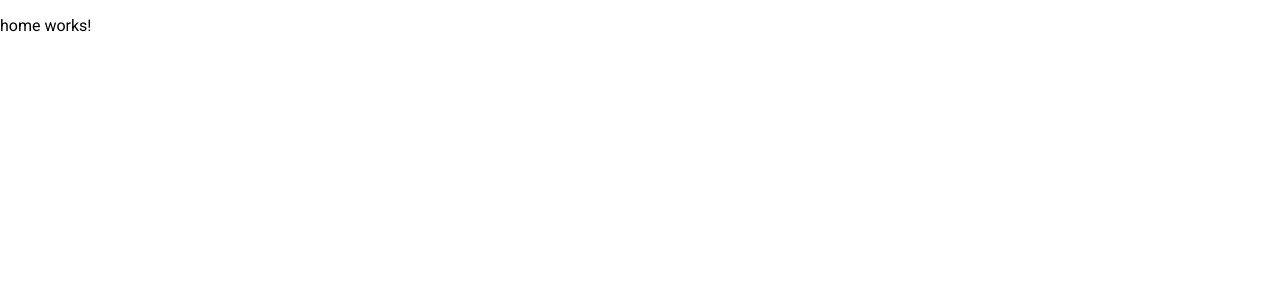
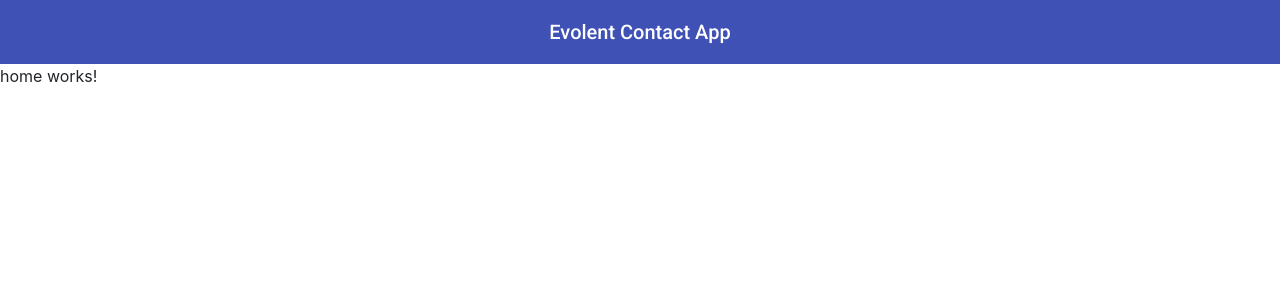
Before and after one commit to coder-shahezad/Evolent-Contact-App, an Angular app: page /home in a window 1280 px wide. Shown: the top 300 px of the page. Built offline with nearby package versions, Linux system fonts and the light colour scheme.

Commit message:
header component created

```diff
--- a/angular.json
+++ b/angular.json
@@ -29,7 +29,8 @@
             ],
             "styles": [
               "./node_modules/@angular/material/prebuilt-themes/indigo-pink.css",
-              "src/styles.scss"
+              "src/styles.scss",
+              "node_modules/bootstrap/dist/css/bootstrap.min.css"
             ],
             "scripts": []
           },
--- a/src/app/app.component.html
+++ b/src/app/app.component.html
@@ -1,2 +1,3 @@
+<app-header></app-header>
 <!-- The routed views render in the <router-outlet>-->
 <router-outlet></router-outlet>
--- /dev/null
+++ b/src/app/components/header/header.component.html
@@ -0,0 +1,3 @@
+<mat-toolbar color="primary">
+  <span class="w-100 text-center">Evolent Contact App</span>
+</mat-toolbar>
--- /dev/null
+++ b/src/app/components/header/header.component.ts
@@ -0,0 +1,12 @@
+import { Component, OnInit } from '@angular/core';
+
+@Component({
+  selector: 'app-header',
+  templateUrl: './header.component.html',
+  styleUrls: ['./header.component.scss'],
+})
+export class HeaderComponent implements OnInit {
+  constructor() {}
+
+  ngOnInit(): void {}
+}
```
Also changed, not shown: src/app/app.module.ts (+10 -7 lines), src/app/components/header/header.component.scss (added), 1 other file (tests, documents, lock files or other folders).
